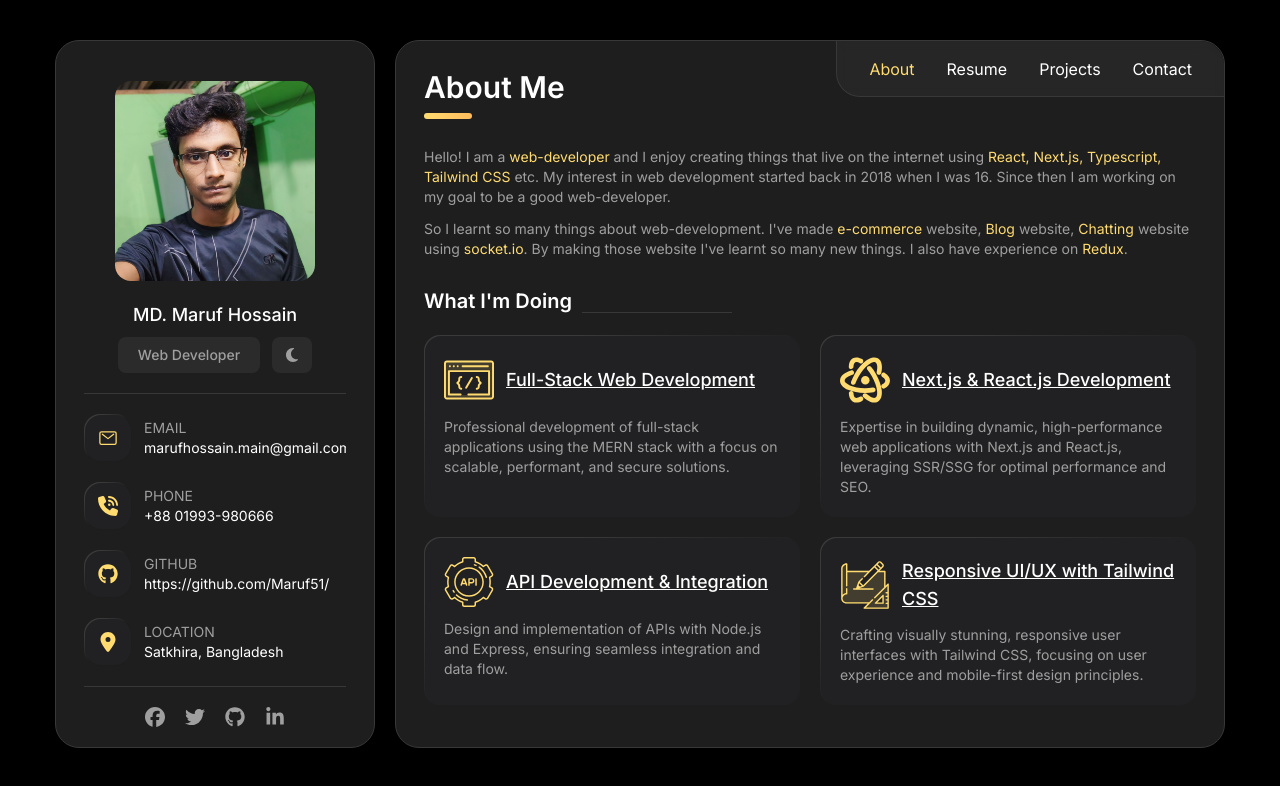
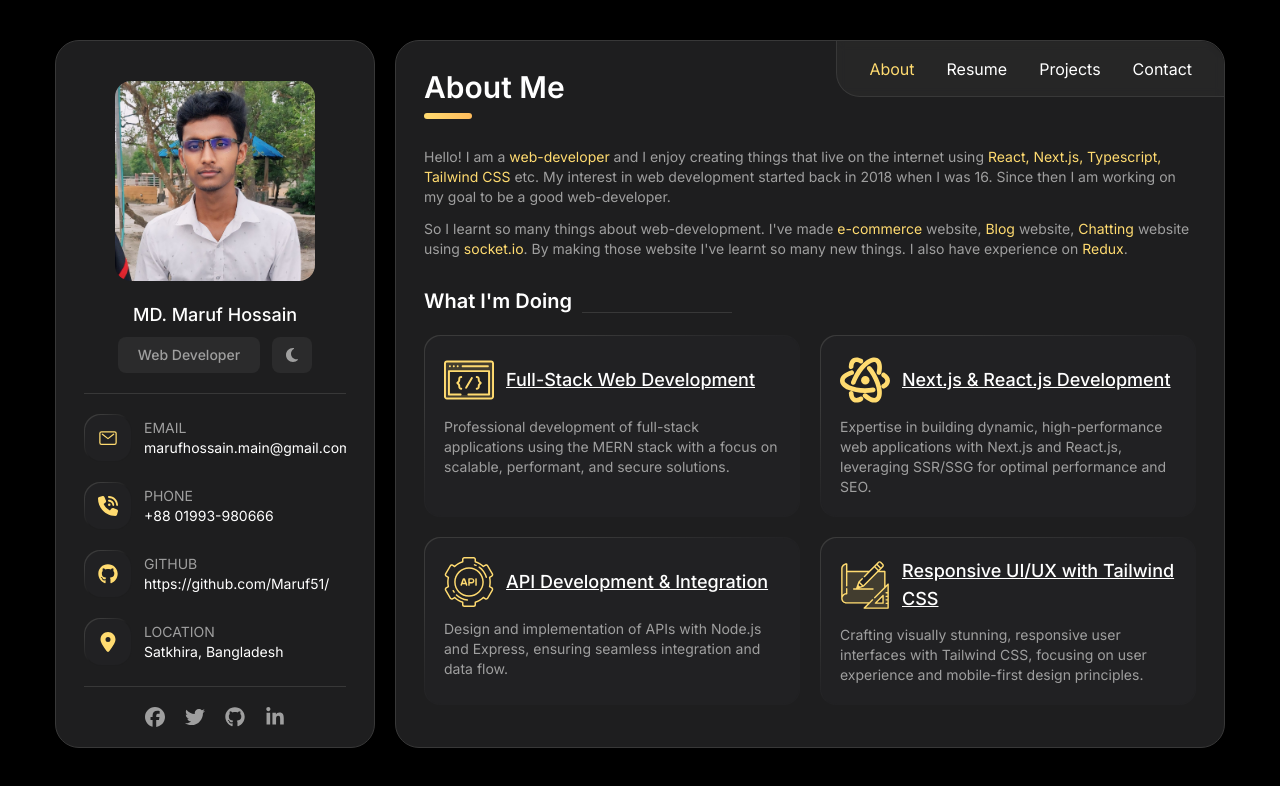
Before and after one commit to Maruf51/Portfolio, a Next.js app: page / in a window 1280 px wide. Shown: the top 786 px of the page. Built offline with nearby package versions, Linux system fonts and the light colour scheme.

Commit message:
changed pic and some small changes

```diff
--- a/app/layout.js
+++ b/app/layout.js
@@ -20,7 +20,7 @@ export default function RootLayout({ children }) {
           attribute="class"
           defaultTheme="dark"
         >
-          <div className="fixed w-full h-full bg-white dark:bg-black duration-300 overflow-scroll">
+          <div className="fixed w-full h-full bg-white dark:bg-black duration-300 overflow-auto">
             {children}
           </div>
         </ThemeProvider>
```
Also changed, not shown: images/maruf.jpg.
